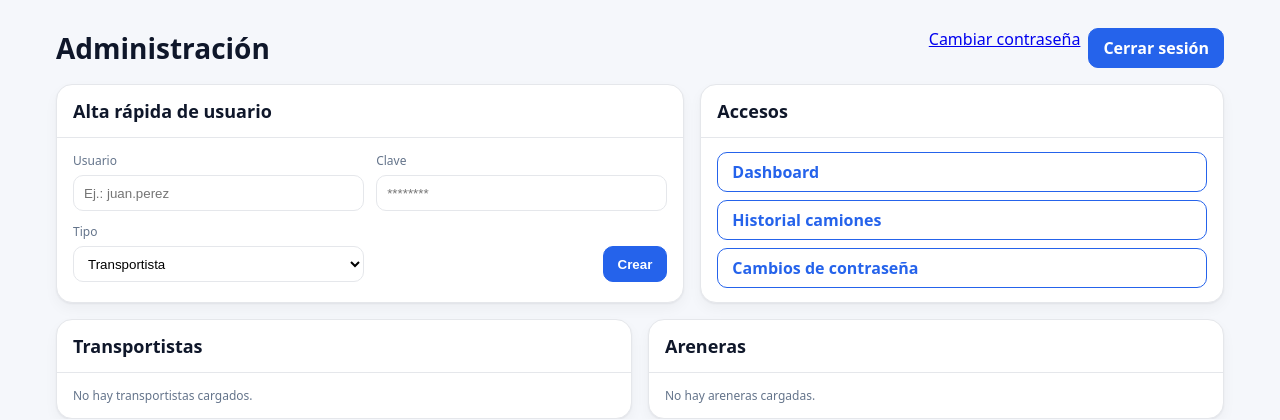
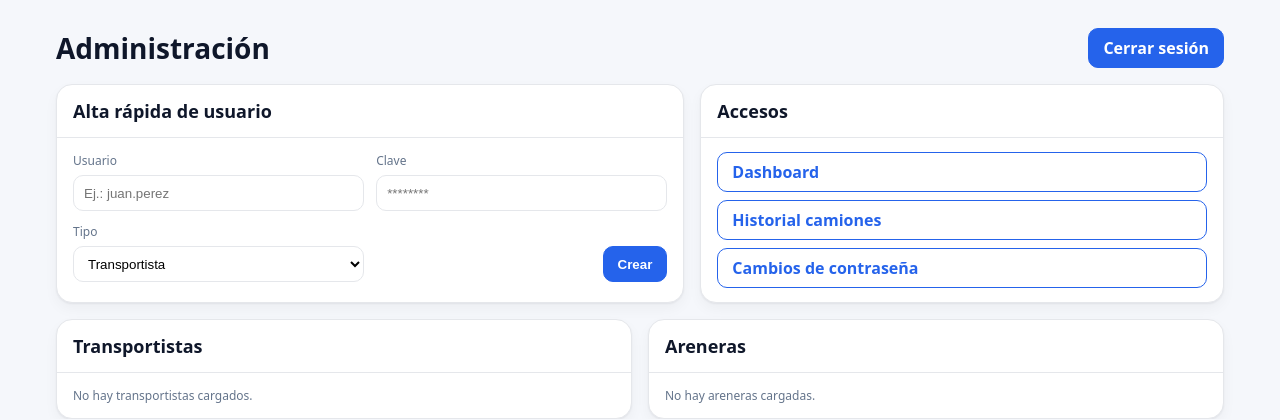
Before and after one commit to JoaquinSBE/Transportistas, a Flask app: page /admin in a window 1280 px wide. Shown: the top 420 px of the page. Run offline with Flask 3, Linux system fonts and the light colour scheme; the visitor is signed in with stand-in values (Sample User, id 1); data comes from the database, SQL or seed files in the repository; some libraries are stand-ins or nearby versions.

Commit message:
Correccion bugs

```diff
--- a/templates/admin_panel.html
+++ b/templates/admin_panel.html
@@ -88,7 +88,9 @@
     <div class="header">
       <h1>Administración</h1>
       <div class="actions">
-        <a href="{{ url_for('change_password') }}">Cambiar contraseña</a>
+
+        <!-- Cambio de contra comentado -->
+        <!-- <a href="{{ url_for('change_password') }}">Cambiar contraseña</a> Cambio de contra comentado -->
         <a class="btn" href="{{ url_for('logout') }}">Cerrar sesión</a>
       </div>
     </div>
```
